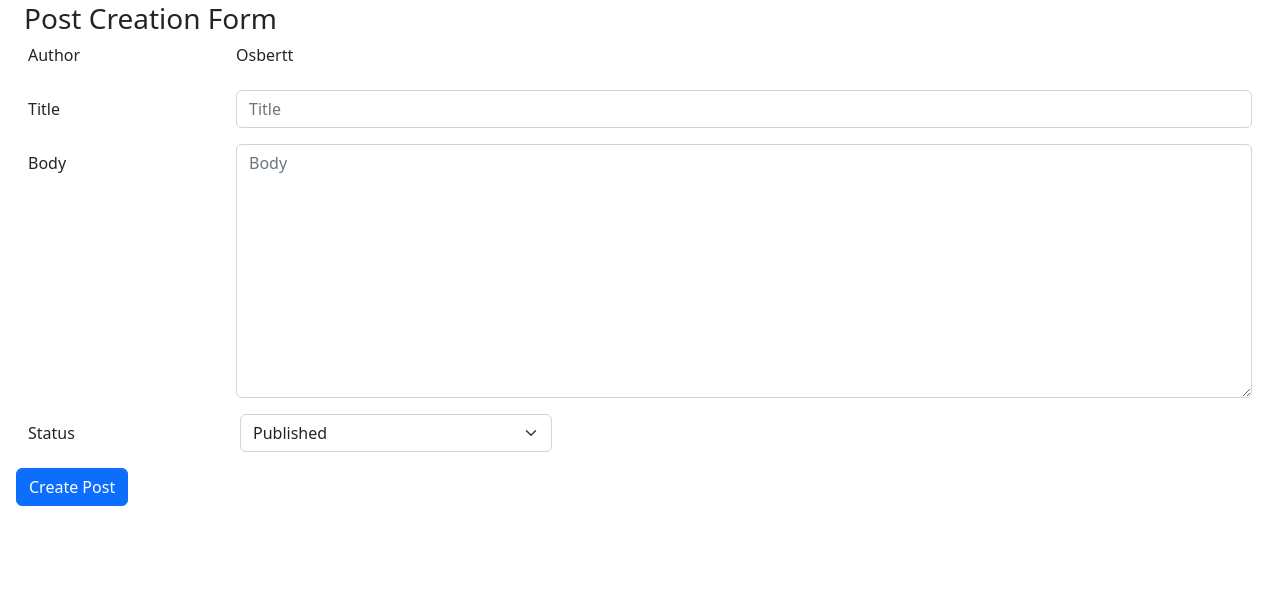
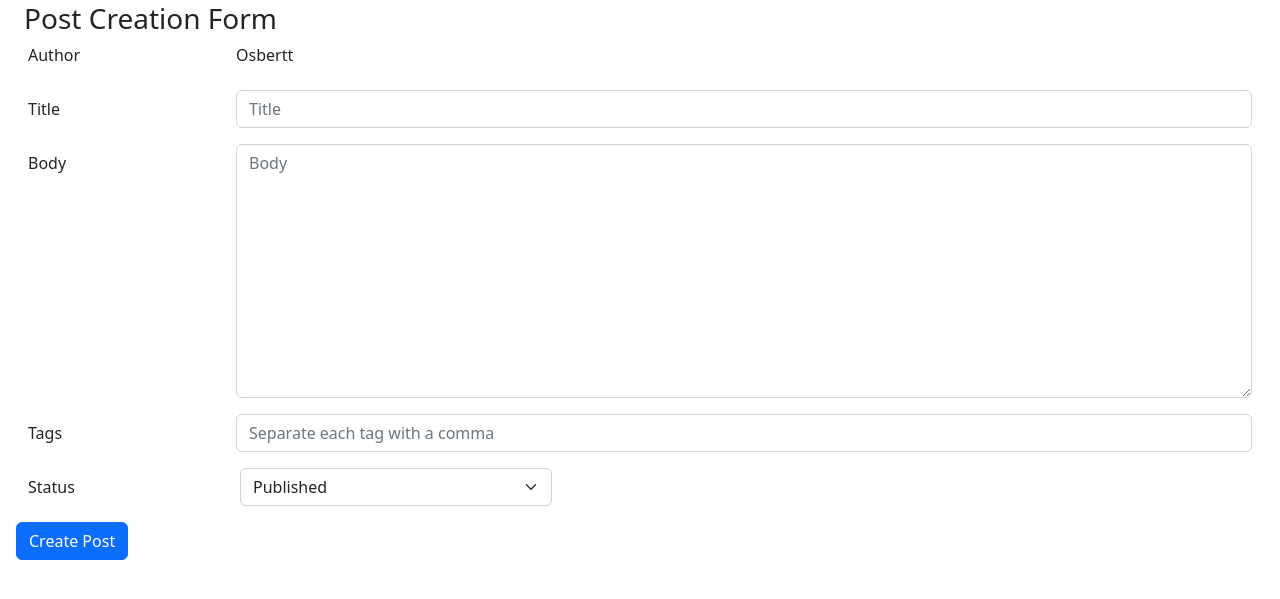
Before and after one commit to Osbertt-19/django-blog, a Django app: page /post/create/ in a window 1280 px wide. Shown: the part 102-701 px from the top of the page. Run offline with Django 4.2, Linux system fonts and the light colour scheme; a user stored in the database is signed in.

Commit message:
Added tags

```diff
--- a/blog/templatetags/blog_tags.py
+++ b/blog/templatetags/blog_tags.py
@@ -1,9 +1,15 @@
 from django import template
 from ..models import Post
+from django.contrib.auth.models import User
 from django.utils.timezone import datetime
 
 
 register = template.Library()
+
+
+@register.simple_tag()
+def get_all_authors():
+    return User.objects.all()
 
 
 @register.inclusion_tag('draft_posts.html')
--- a/blog/views.py
+++ b/blog/views.py
@@ -1,10 +1,11 @@
 from django.shortcuts import render, redirect
-from .models import Post, Comment
+from .models import Post, Comment, Tag
 from django.contrib.auth.models import User, auth
 from django.contrib import messages
 from django.contrib.auth.decorators import login_required
 from django.core.mail import send_mail
 from django.core.paginator import Paginator, EmptyPage, PageNotAnInteger
+from django.utils.text import slugify
 
 
 def index(request):
@@ -34,8 +35,14 @@ def post_create(request):
         author = request.user
         body = request.POST['body']
         status = request.POST['status']
-        post = Post.objects.create(title=title, author=author, body=body, status=status)
+        tags = request.POST['tags'].split(',')
+        post = Post.objects.create(title=title, author=author, body=body, status=status,)
+        for tag_name in tags:
+            tag = Tag.objects.create(name=tag_name, slug=slugify(tag_name))
+            tag.save()
+            post.tags.add(tag)
         post.save()
+
         return redirect('index')
     else:
 
@@ -71,6 +78,12 @@ def post_edit(request, pk):
         selected_post.author = request.user
         selected_post.body = request.POST['body']
         selected_post.status = request.POST['status']
+        selected_post.tags.clear()
+        tags = request.POST['tags'].split(',')
+        for tag_name in tags:
+            tag = Tag.objects.create(name=tag_name, slug=slugify(tag_name))
+            tag.save()
+            selected_post.tags.add(tag)
         selected_post.save()
         return redirect('post_detail', selected_post.pk)
     else:
--- a/config/settings.py
+++ b/config/settings.py
@@ -56,7 +56,7 @@ ROOT_URLCONF = 'config.urls'
 TEMPLATES = [
     {
         'BACKEND': 'django.template.backends.django.DjangoTemplates',
-        'DIRS': [os.path.join(BASE_DIR,'templates')],
+        'DIRS': [os.path.join(BASE_DIR, 'templates')],
         'APP_DIRS': True,
         'OPTIONS': {
             'context_processors': [
--- a/templates/draft_posts.html
+++ b/templates/draft_posts.html
@@ -9,6 +9,9 @@
     <small class="text-muted"
       >{{post.author}} {{post.status|full_status}}</small
     >
+    {% for tag in post.tags.all %}
+    <span class="badge rounded-pill text-bg-secondary mx-1">#{{tag}}</span>
+    {% endfor%}
     <p class="card-text">{{post.body}}</p>
     <a href="{% url 'post_edit' post.pk %}" class="btn btn-secondary">Finish</a>
   </div>
--- a/templates/post_create.html
+++ b/templates/post_create.html
@@ -40,6 +40,18 @@
     </div>
   </div>
   <div class="mb-3 mx-3 row">
+    <label for="tags" class="col-sm-2 col-form-label">Tags </label>
+    <div class="col-sm-10">
+      <input
+        name="tags"
+        type="text"
+        class="form-control"
+        id="tags"
+        placeholder="Separate each tag with a comma"
+      />
+    </div>
+  </div>
+  <div class="mb-3 mx-3 row">
     <label for="status" class="col-sm-2 col-form-label">Status</label>
     <select class="form-select mx-3 w-25 col-sm-10" name="status" id="status">
       <option value="PB" selected>Published</option>
--- a/templates/post_detail.html
+++ b/templates/post_detail.html
@@ -20,6 +20,9 @@
     <small class="text-muted"
       >{{post.publish}} by {{post.author}} {{post.status|full_status}}</small
     >
+    {% for tag in post.tags.all %}
+    <span class="badge rounded-pill text-bg-primary mx-1">#{{tag}}</span>
+    {% endfor%}
     <p class="card-text">{{post.body}}</p>
   </div>
 </div>
```
Also changed, not shown: blog/admin.py (+6 -1 lines), blog/models.py (+9 -2 lines), templates/index.html (+11 -13 lines), templates/post_edit.html (+12 -0 lines), blog/migrations/0004_tag.py (added), db.sqlite3.
